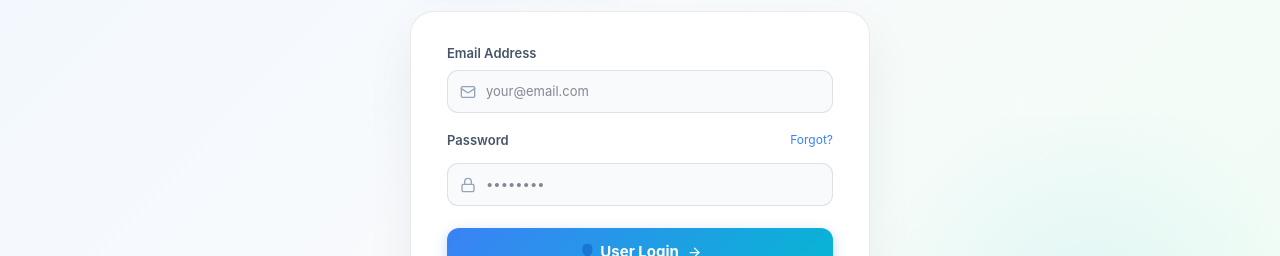
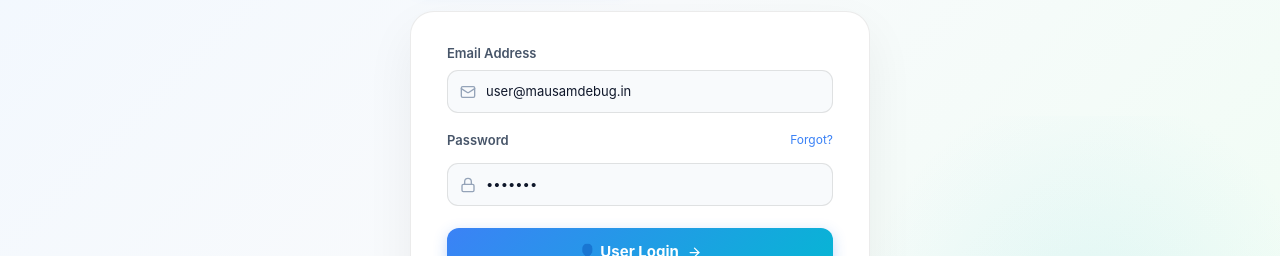
Before and after one commit to Ankkkkit19/MausamDeBug-AI, a React (Vite) app: page /login in a window 1280 px wide. Shown: the part 364-620 px from the top of the page. Built offline with nearby package versions, Linux system fonts and the light colour scheme.

Commit message:
fix(login): pre-fill email and password on page mount for easier access

```diff
--- a/src/pages/Login.jsx
+++ b/src/pages/Login.jsx
@@ -13,8 +13,8 @@ export default function Login() {
     const navigate = useNavigate()
     const { setRole } = useAppStore()
 
-    const [email, setEmail] = useState('')
-    const [password, setPassword] = useState('')
+    const [email, setEmail] = useState(ACCOUNTS.user.email)
+    const [password, setPassword] = useState(ACCOUNTS.user.password)
     const [isLoading, setIsLoading] = useState(false)
     const [error, setError] = useState('')
     const [selected, setSelected] = useState('user')   // which tile is highlighted
```
